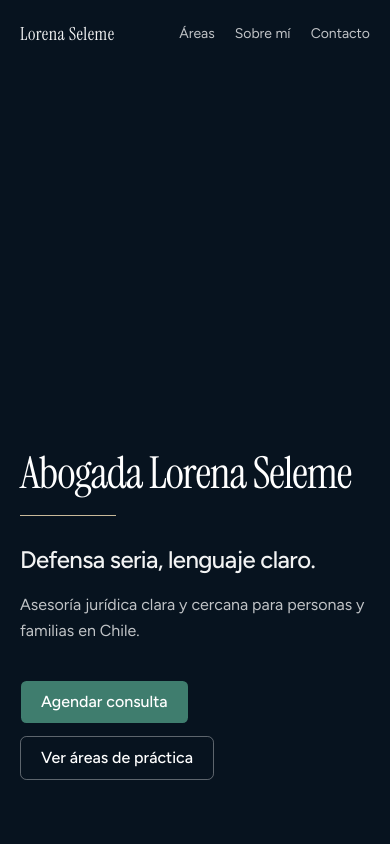
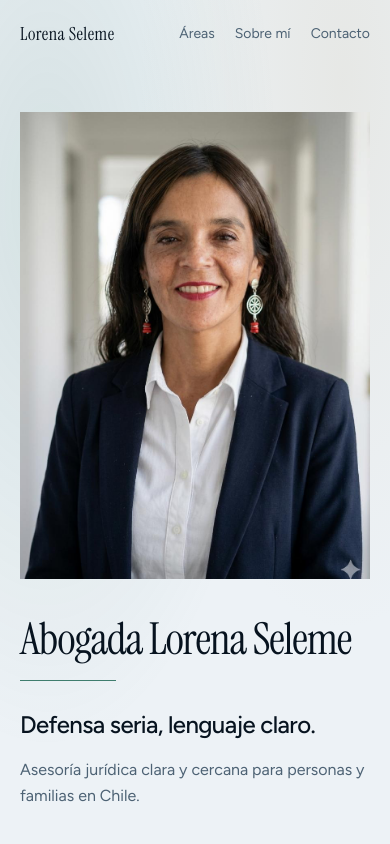
Before and after one commit to ljofreflor/abogadalorenaseleme, a Next.js app: page / in a window 390 px wide. Shown: the top 844 px of the page. Built offline with nearby package versions, Linux system fonts and the light colour scheme.

Commit message:
Lighten hero: visible portrait split, no dark overlay
Replace the heavy ink overlay hero with a mist background, text on the left and a clear Lorena photo on the right (stacked on mobile). Update header colors for contrast.

Co-authored-by: ljofre2146 <ljofre2146@gmail.com>

```diff
--- a/src/components/hero.tsx
+++ b/src/components/hero.tsx
@@ -1,3 +1,4 @@
+import Image from "next/image";
 import { Button } from "@/components/ui/button";
 import { site } from "@/lib/site";
 
@@ -5,32 +6,23 @@ export function Hero() {
   return (
     <section
       id="inicio"
-      className="relative min-h-[100svh] overflow-hidden bg-ink text-white"
+      className="relative min-h-[100svh] overflow-hidden bg-mist text-ink"
     >
-      {/* Mobile: photo on top; desktop: full-bleed right column */}
       <div
         aria-hidden
-        className="pointer-events-none absolute inset-x-0 top-0 h-[46vh] sm:h-[42vh] lg:inset-y-0 lg:left-auto lg:right-0 lg:h-full lg:w-[52%]"
-      >
-        <div
-          className="animate-hero-drift absolute inset-0 origin-center bg-cover bg-[position:center_12%] lg:bg-[position:62%_12%]"
-          style={{ backgroundImage: "url('/lorena-corporativa.png')" }}
-        />
-        <div className="absolute inset-0 bg-gradient-to-b from-ink/35 via-transparent to-ink lg:bg-gradient-to-r lg:from-ink lg:via-ink/40 lg:to-transparent" />
-      </div>
+        className="pointer-events-none absolute inset-0 bg-[radial-gradient(ellipse_at_12%_20%,rgba(63,125,110,0.14),transparent_48%),radial-gradient(ellipse_at_88%_8%,rgba(200,185,154,0.18),transparent_42%)]"
+      />
 
-      <div className="absolute inset-0 bg-gradient-to-b from-ink via-ink to-ink lg:bg-[linear-gradient(90deg,#07131f_0%,#07131f_46%,rgba(7,19,31,0.92)_52%,transparent_68%)]" />
-
-      <div className="relative z-10 mx-auto flex min-h-[100svh] max-w-6xl flex-col justify-end px-5 pb-16 pt-[48vh] sm:px-8 sm:pb-20 lg:justify-center lg:pt-28 lg:pb-24">
-        <div className="max-w-xl">
-          <p className="animate-fade-up font-display text-[clamp(2.75rem,8vw,5.75rem)] leading-[0.95] tracking-tight text-white">
+      <div className="relative z-10 mx-auto grid min-h-[100svh] max-w-6xl items-center gap-10 px-5 pb-16 pt-28 sm:px-8 sm:pb-20 lg:grid-cols-[minmax(0,1.05fr)_minmax(0,0.95fr)] lg:gap-14 lg:pb-24">
+        <div className="order-2 flex flex-col justify-center lg:order-1">
+          <p className="animate-fade-up font-display text-[clamp(2.75rem,7vw,5.25rem)] leading-[0.95] tracking-tight text-ink">
             {site.brand}
           </p>
-          <div className="animate-line-draw mt-5 h-px w-24 bg-champagne sm:w-32" />
-          <h1 className="animate-fade-up-delay-1 mt-7 font-sans text-2xl font-medium tracking-tight text-white/95 sm:text-3xl">
+          <div className="animate-line-draw mt-5 h-px w-24 bg-sage sm:w-32" />
+          <h1 className="animate-fade-up-delay-1 mt-7 max-w-xl font-sans text-2xl font-medium tracking-tight text-ink sm:text-3xl">
             {site.headline}
           </h1>
-          <p className="animate-fade-up-delay-2 mt-4 text-base leading-relaxed text-white/75 sm:text-lg">
+          <p className="animate-fade-up-delay-2 mt-4 max-w-lg text-base leading-relaxed text-muted-foreground sm:text-lg">
             {site.tagline}
           </p>
           <div className="animate-fade-up-delay-3 mt-9 flex flex-wrap items-center gap-3">
@@ -45,12 +37,25 @@ export function Hero() {
               render={<a href="#areas" />}
               variant="outline"
               size="lg"
-              className="h-11 rounded-md border-white/35 bg-transparent px-5 text-base text-white hover:bg-white/10 hover:text-white"
+              className="h-11 rounded-md border-ink/25 bg-transparent px-5 text-base text-ink hover:bg-ink/5 hover:text-ink"
             >
               Ver áreas de práctica
             </Button>
           </div>
         </div>
+
+        <div className="animate-fade-up order-1 lg:order-2">
+          <figure className="relative mx-auto aspect-[3/4] w-full max-w-md overflow-hidden sm:max-w-lg lg:mx-0 lg:max-w-none lg:aspect-[4/5]">
+            <Image
+              src="/lorena-corporativa.png"
+              alt="Lorena Seleme, abogada"
+              fill
+              priority
+              sizes="(max-width: 1024px) 28rem, 42vw"
+              className="animate-hero-drift object-cover object-[center_18%]"
+            />
+          </figure>
+        </div>
       </div>
     </section>
   );
--- a/src/components/site-header.tsx
+++ b/src/components/site-header.tsx
@@ -12,19 +12,19 @@ export function SiteHeader() {
       <div className="mx-auto flex max-w-6xl items-center justify-between gap-4 px-5 py-5 sm:px-8">
         <a
           href="#inicio"
-          className="font-display text-lg tracking-wide text-white/95 sm:text-xl"
+          className="font-display text-lg tracking-wide text-ink sm:text-xl"
         >
           {site.shortBrand}
         </a>
         <nav
           aria-label="Principal"
-          className="flex items-center gap-5 text-sm text-white/75 sm:gap-8"
+          className="flex items-center gap-5 text-sm text-muted-foreground sm:gap-8"
         >
           {links.map((link) => (
             <a
               key={link.href}
               href={link.href}
-              className="transition-colors hover:text-white"
+              className="transition-colors hover:text-ink"
             >
               {link.label}
             </a>
```
